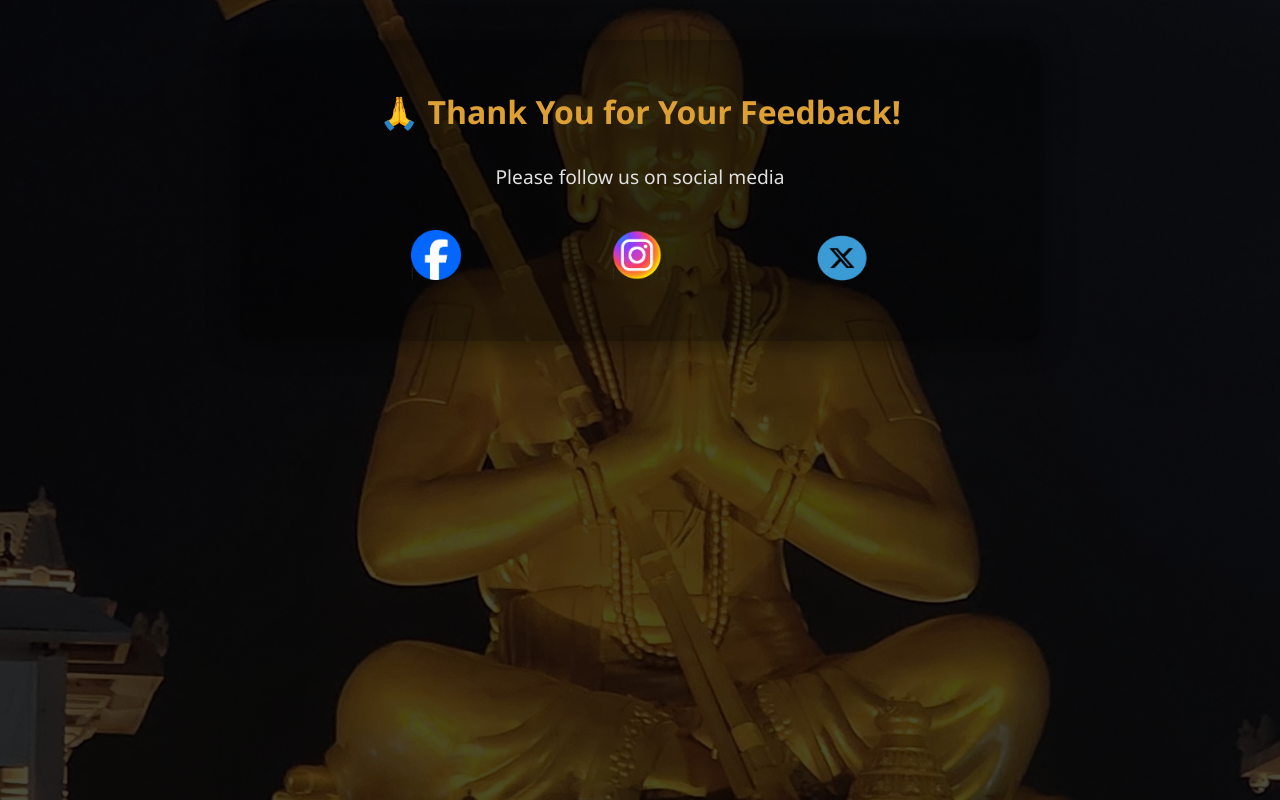
After one commit to Pavantext/form, a Django app: page /thank_you/ in a window 1280 px wide. The commit adds this page. Run offline with Django 5.2, Linux system fonts and the light colour scheme; some libraries are stand-ins or nearby versions.

Commit message:
Added Thank You page

```diff
--- a/feedbackform/App/static/css/style.css
+++ b/feedbackform/App/static/css/style.css
@@ -224,3 +224,86 @@
         max-width: 250px;
     }
 }
+
+/* Thank you page styles */
+.thank-you-section {
+    text-align: center;
+    padding: 50px 20px !important;
+}
+
+.thank-you-section h2 {
+    font-size: 2em;
+    margin-bottom: 30px;
+    animation: fadeInDown 1s ease-out;
+}
+
+.thank-you-section p {
+    color: #e0e0e0;
+    font-size: 1.2em;
+    margin-bottom: 40px;
+    animation: fadeIn 1.5s ease-out;
+}
+
+.social-links {
+    display: flex;
+    justify-content: space-evenly;
+}
+
+.back-button {
+    display: inline-block;
+    background-color: #dda035;
+    color: #ffffff;
+    padding: 15px 30px;
+    border-radius: 8px;
+    text-decoration: none;
+    font-weight: bold;
+    transition: all 0.3s ease;
+    animation: fadeInUp 2s ease-out;
+}
+
+.back-button:hover {
+    background-color: #f39c12;
+    transform: translateY(-2px);
+    box-shadow: 0 5px 15px rgba(221, 160, 53, 0.3);
+}
+
+@keyframes fadeInDown {
+    from {
+        opacity: 0;
+        transform: translateY(-20px);
+    }
+    to {
+        opacity: 1;
+        transform: translateY(0);
+    }
+}
+
+@keyframes fadeIn {
+    from {
+        opacity: 0;
+    }
+    to {
+        opacity: 1;
+    }
+}
+
+@keyframes fadeInUp {
+    from {
+        opacity: 0;
+        transform: translateY(20px);
+    }
+    to {
+        opacity: 1;
+        transform: translateY(0);
+    }
+}
+
+@media screen and (max-width: 768px) {
+    .thank-you-section h2 {
+        font-size: 1.5em;
+    }
+
+    .thank-you-section p {
+        font-size: 1em;
+    }
+}
--- /dev/null
+++ b/feedbackform/App/templates/thankyou.html
@@ -0,0 +1,32 @@
+{% load static %}
+<!DOCTYPE html>
+<html lang="en">
+<head>
+    <script src="https://kit.fontawesome.com/10d418307f.js" crossorigin="anonymous"></script>
+    <meta charset="UTF-8">
+    <meta name="viewport" content="width=device-width, initial-scale=1.0">
+    <link rel="stylesheet" href="{% static 'css/style.css' %}">
+    <link rel="icon" href="{% static 'images/favicon.ico' %}">
+    <title>Thank You - Statue of Equality</title>
+</head>
+<body>
+    <div class="container">
+        <section class="thank-you-section">
+            <h2>🙏 Thank You for Your Feedback!</h2>
+            <p>Please follow us on social media</p>
+            <div class="social-links">
+                <a href="https://www.facebook.com/StatueOfEquality" target="_blank">
+                    <img style="width: 50px; height: 50px;" src="{% static 'images/fb.jpg' %}" alt="Facebook">
+                </a>
+                <a href="https://www.instagram.com/statueofequality" target="_blank">
+                    <img style="width: 50px; height: 50px;" src="{% static 'images/insta.webp' %}" alt="Instagram">
+                </a>
+                <a href="https://twitter.com/StatueEquality" target="_blank">
+                    <img style="width: 56px; height: 56px;" src="{% static 'images/twitter.png' %}" alt="Twitter">
+                </a>
+            </div>
+
+        </section>
+    </div>
+</body>
+</html>
--- a/feedbackform/App/urls.py
+++ b/feedbackform/App/urls.py
@@ -3,4 +3,5 @@
 
 urlpatterns = [
     path('', views.feedback_form, name='feedback_form'),
+    path('thank_you/', views.thank_you, name='thank_you'),
 ]
--- a/feedbackform/App/views.py
+++ b/feedbackform/App/views.py
@@ -11,10 +11,12 @@
         form = FeedbackForm(request.POST)
         if form.is_valid():
             form.save()
-            messages.success(request, '🙏 Thank you for your feedback!')
-            return redirect('feedback_form')
+            return redirect('thank_you')
         else:
             messages.error(request, '❌ Please fill in all required ratings before submitting.')
     else:
         form = FeedbackForm()
     return render(request, 'feedbackform.html', {'form': form})
+
+def thank_you(request):
+    return render(request, 'thankyou.html')
```
Also changed, not shown: feedbackform/App/static/images/fb.jpg (added), feedbackform/App/static/images/insta.webp (added), feedbackform/App/static/images/twitter.png (added), feedbackform/db.sqlite3.
